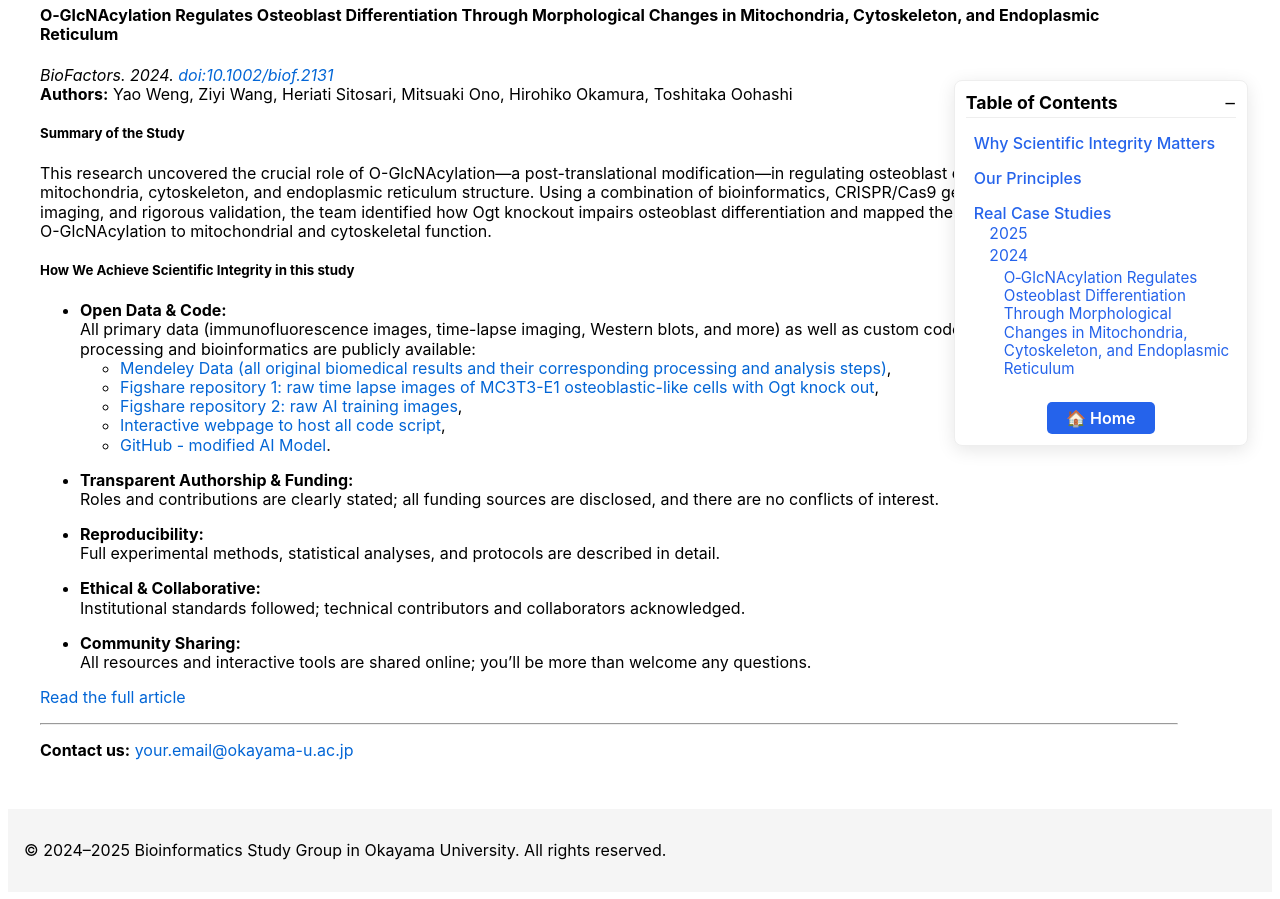
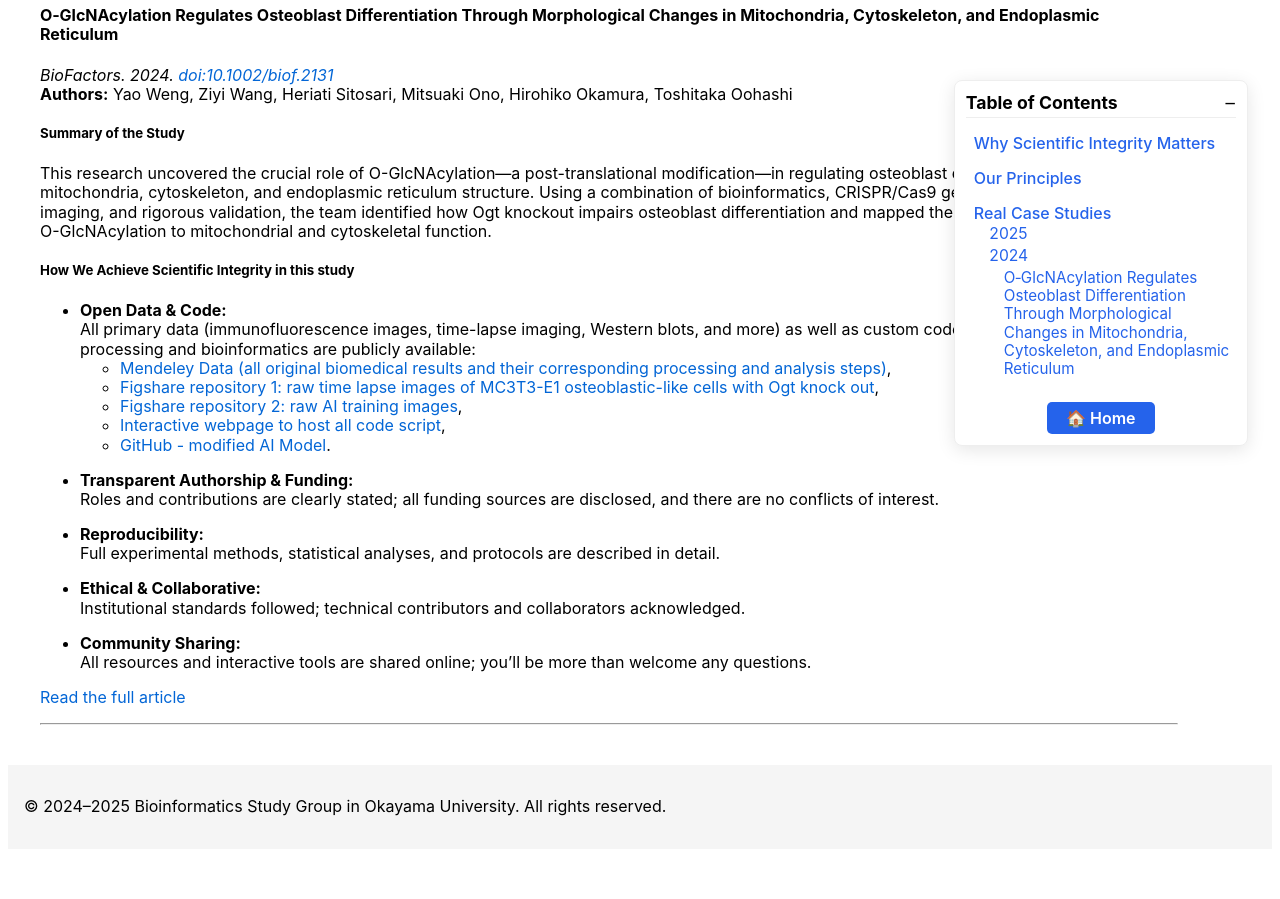
Before and after one commit to LabOnoM/LabOnoM.github.io, a Jekyll site: the page built from sources/Scientific_Integrity_and_Responsibility.md, in a window 1280 px wide and 900 px high, scrolled down 689 px. Built offline with Jekyll 4.4.1, drawn with Linux system fonts in a browser that asks for light colours; after the commit the page ends 1546 px from its top, so only the background shows below that.

Commit message:
Update Scientific_Integrity_and_Responsibility.md

```diff
--- a/sources/Scientific_Integrity_and_Responsibility.md
+++ b/sources/Scientific_Integrity_and_Responsibility.md
@@ -63,5 +63,3 @@ This research uncovered the crucial role of O-GlcNAcylation—a post-translation
 [Read the full article](https://doi.org/10.1002/biof.2131)
 
 ---
-
-**Contact us:** [your.email@okayama-u.ac.jp](mailto:your.email@okayama-u.ac.jp)
```
